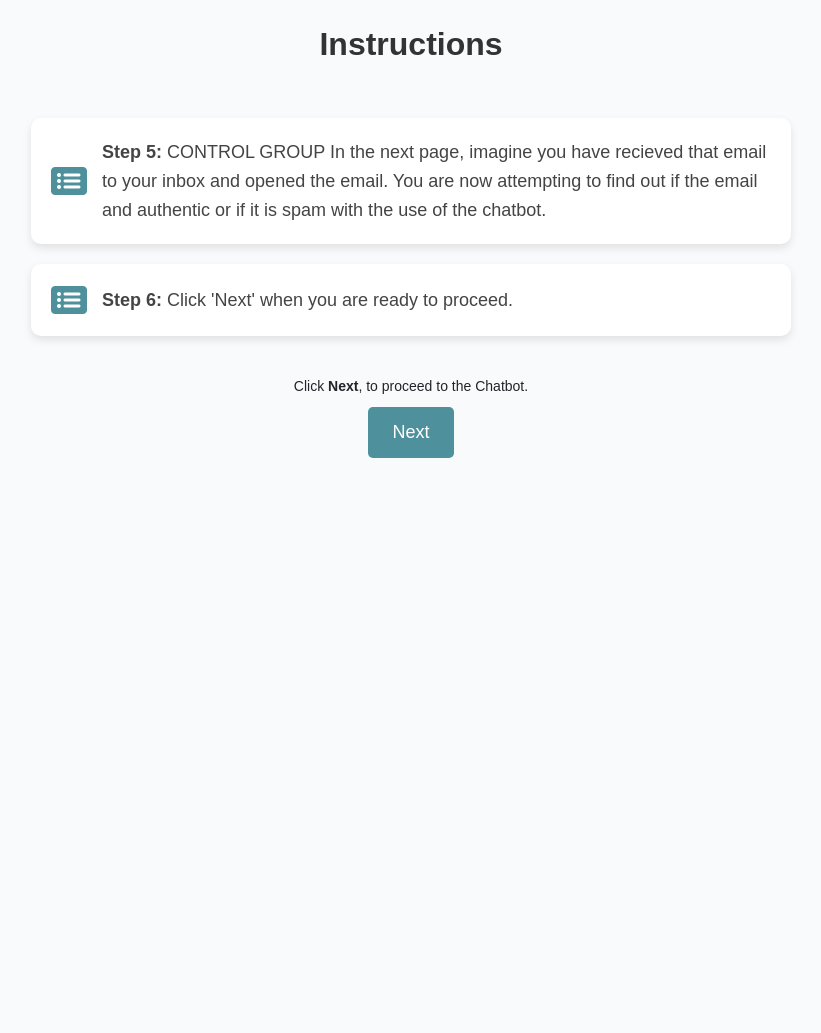
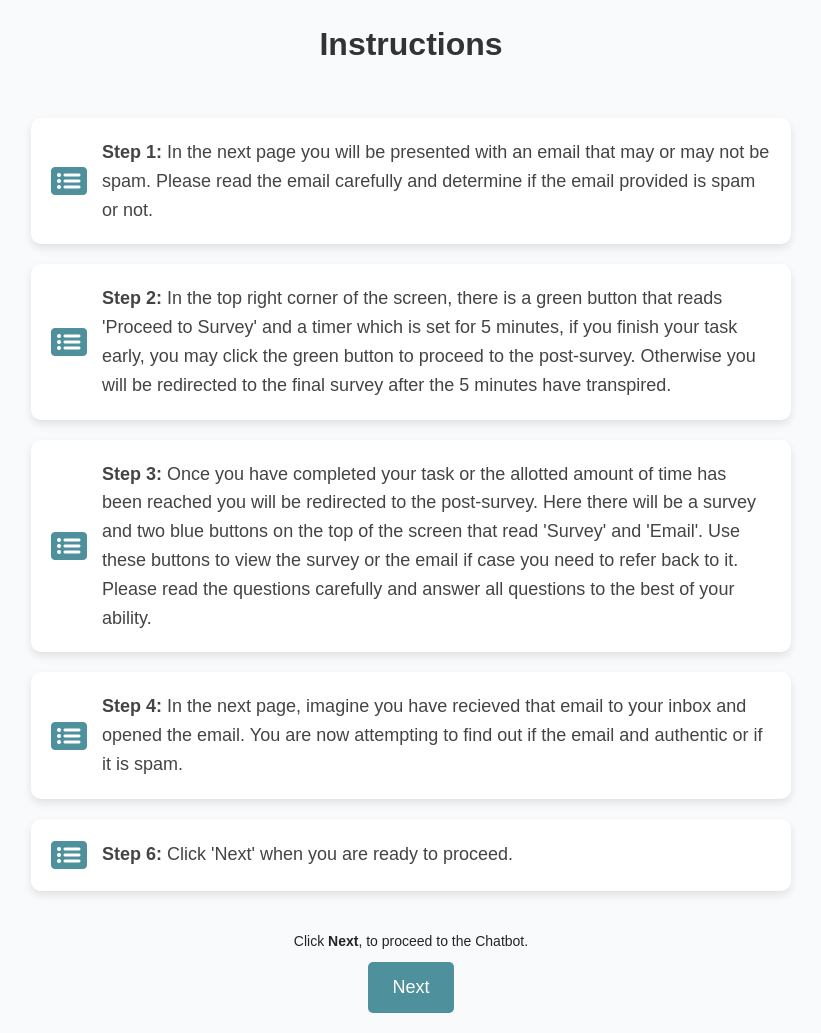
Before and after one commit to batuhantoker/Flask-OpenAI-Chatbot, a Flask app: template templates/instructions.html in a window 1280 px wide. Shown: the whole page, without its empty margins (229-1050 px from the left). Before the commit the page ends 458 px from the top, so only its background shows below. Run offline with Flask 3, Linux system fonts and the light colour scheme; the template is opened without the code that fills it, so the values that code supplies are empty; parts of the project's set-up code (start-up, migrations or seed data) failed here and were passed over; some libraries are stand-ins or nearby versions.

Commit message:
Added different instructions, different pre-survey, and different post-survey for experimental and control groups

```diff
--- a/templates/instructions.html
+++ b/templates/instructions.html
@@ -101,6 +101,7 @@
     <!-- Instructions Section -->
         <div class="instructions-section">
             {% if user_id % 2 == 1 %}
+                <!-- EXPERIMENT - CHATBOT -->
                 <div class="instruction-card">
                     <i class="fas fa-list-alt instruction-icon"></i>
                     <div class="instruction-text">
@@ -153,12 +154,39 @@
                     </div>
                 </div>
             {% else %}
-                <!-- TODO complete control instructions -->
+                <!-- CONTROL - NO CHATBOT -->
                 <div class="instruction-card">
                   <i class="fas fa-list-alt instruction-icon"></i>
                   <div class="instruction-text">
-                    <b>Step 5:</b> CONTROL GROUP In the next page, imagine you have recieved that email to your inbox and opened the email. You are now
-                    attempting to find out if the email and authentic or if it is spam with the use of the chatbot.
+                  <b>Step 1:</b> In the next page you will be presented with an email that may or may not be spam. Please read the
+                  email carefully and determine if the email provided is spam or not.
+                  </div>
+              </div>
+
+              <div class="instruction-card">
+                  <i class="fas fa-list-alt instruction-icon"></i>
+                  <div class="instruction-text">
+                  <b>Step 2:</b> In the top right corner of the screen, there is a green button that reads 'Proceed to Survey'
+                  and a timer which is set for 5 minutes, if you finish your task early, you may click the green button to proceed
+                  to the post-survey. Otherwise you will be redirected to the final survey after the 5 minutes have transpired.
+                  </div>
+              </div>
+
+              <div class="instruction-card">
+                  <i class="fas fa-list-alt instruction-icon"></i>
+                  <div class="instruction-text">
+                  <b>Step 3:</b> Once you have completed your task or the allotted amount of time has been reached you will be
+                  redirected to the post-survey. Here there will be a survey and two blue buttons on the top of the screen that read
+                  'Survey' and 'Email'. Use these buttons to view the survey or the email if case you need to refer back to it. Please
+                  read the questions carefully and answer all questions to the best of your ability.
+                  </div>
+              </div>
+
+              <div class="instruction-card">
+                  <i class="fas fa-list-alt instruction-icon"></i>
+                  <div class="instruction-text">
+                  <b>Step 4:</b> In the next page, imagine you have recieved that email to your inbox and opened the email. You are now
+                  attempting to find out if the email and authentic or if it is spam.
                   </div>
               </div>
 
```
Also changed, not shown: templates/pre_survey.html (+9 -19 lines), templates/survey.html (+35 -2 lines). Lines whose indentation alone changed are shown as unchanged.
